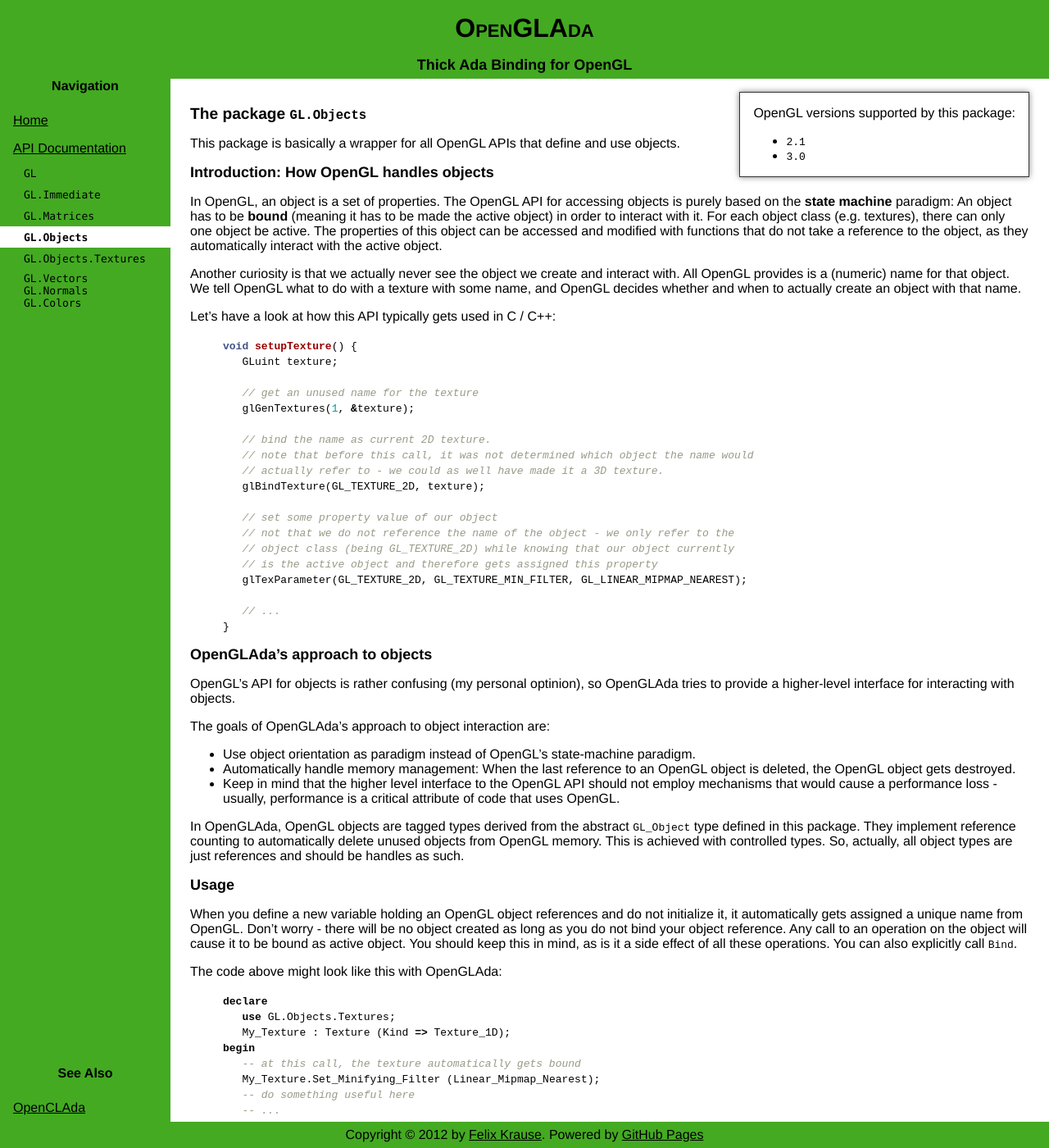
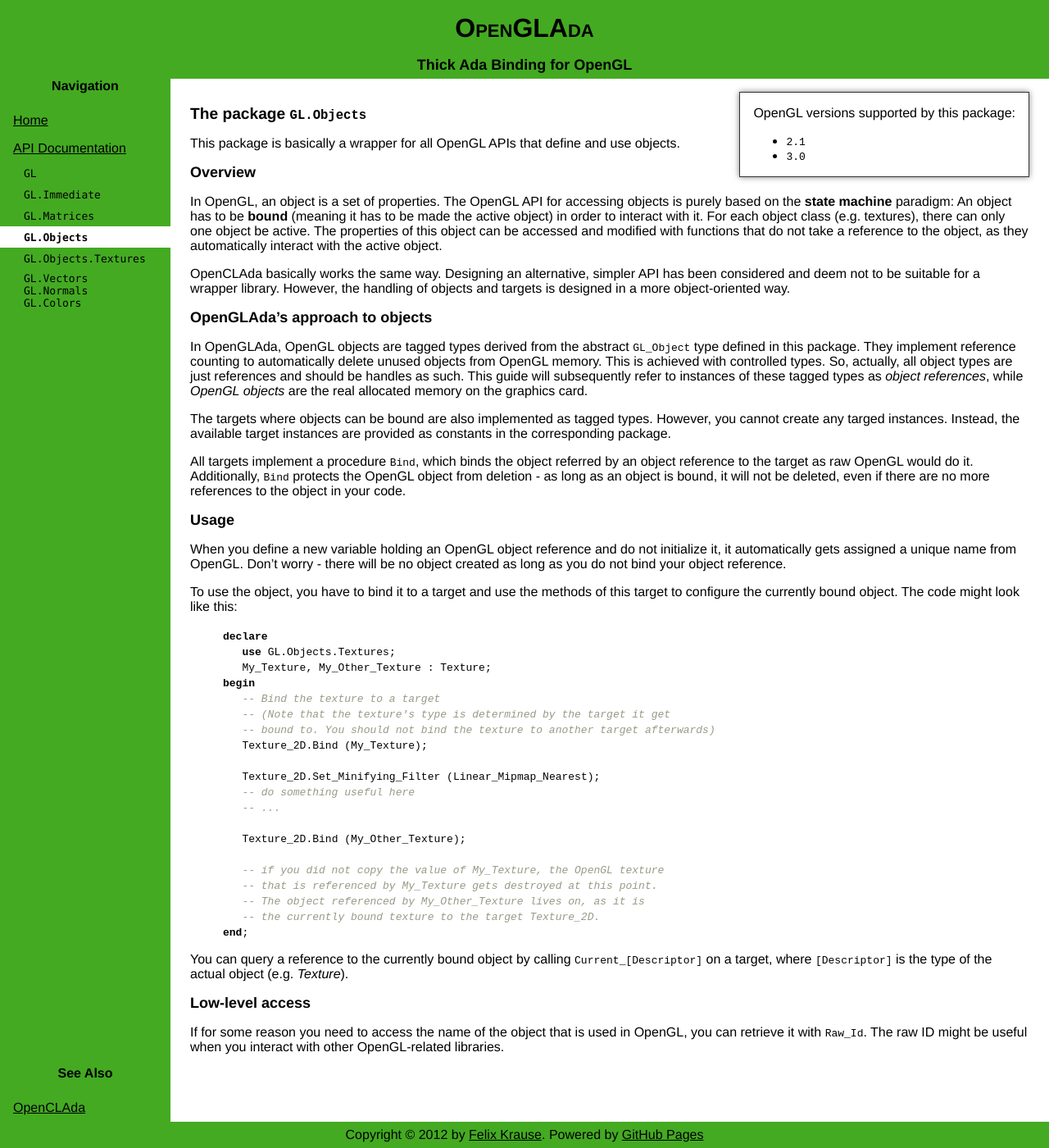
Before and after one commit to flyx/OpenGLAda, a Jekyll site: the page built from doc/GL.Objects.md, in a window 1280 px wide and 1400 px high. Shown: the whole window at 82% size. Built offline with Jekyll 4.4.1, drawn with Linux system fonts in a browser that asks for light colours; some of the changed text lies outside the part shown.

Commit message:
Updated GL.Objects documentation

```diff
--- a/doc/GL.Objects.md
+++ b/doc/GL.Objects.md
@@ -13,7 +13,7 @@
 
 This package is basically a wrapper for all OpenGL APIs that define and use objects.
 
-## Introduction: How OpenGL handles objects
+## Overview
 
 In OpenGL, an object is a set of properties. The OpenGL API for accessing objects
 is purely based on the __state machine__ paradigm: An object has to be __bound__
@@ -22,86 +22,68 @@
 of this object can be accessed and modified with functions that do not take a
 reference to the object, as they automatically interact with the active object.
 
-Another curiosity is that we actually never see the object we create and interact
-with. All OpenGL provides is a (numeric) name for that object. We tell OpenGL what
-to do with a texture with some name, and OpenGL decides whether and when to actually
-create an object with that name.
-
-Let's have a look at how this API typically gets used in C / C++:
-
-{% highlight c++ %}
-void setupTexture() {
-   GLuint texture;
-
-   // get an unused name for the texture
-   glGenTextures(1, &texture);
-
-   // bind the name as current 2D texture.
-   // note that before this call, it was not determined which object the name would
-   // actually refer to - we could as well have made it a 3D texture.
-   glBindTexture(GL_TEXTURE_2D, texture);
-
-   // set some property value of our object
-   // not that we do not reference the name of the object - we only refer to the
-   // object class (being GL_TEXTURE_2D) while knowing that our object currently
-   // is the active object and therefore gets assigned this property
-   glTexParameter(GL_TEXTURE_2D, GL_TEXTURE_MIN_FILTER, GL_LINEAR_MIPMAP_NEAREST);
-
-   // ...
-}
-{% endhighlight %}
+OpenCLAda basically works the same way. Designing an alternative, simpler API has
+been considered and deem not to be suitable for a wrapper library. However, the
+handling of objects and targets is designed in a more object-oriented way.
 
 ## OpenGLAda's approach to objects
-
-OpenGL's API for objects is rather confusing (my personal optinion), so OpenGLAda
-tries to provide a higher-level interface for interacting with objects.
-
-The goals of OpenGLAda's approach to object interaction are:
-
- * Use object orientation as paradigm instead of OpenGL's state-machine paradigm.
- * Automatically handle memory management: When the last reference to an OpenGL
-   object is deleted, the OpenGL object gets destroyed.
- * Keep in mind that the higher level interface to the OpenGL API should not employ
-   mechanisms that would cause a performance loss - usually, performance is a
-   critical attribute of code that uses OpenGL.
 
 In OpenGLAda, OpenGL objects are tagged types derived from the abstract `GL_Object`
 type defined in this package. They implement reference counting to automatically
 delete unused objects from OpenGL memory. This is achieved with controlled types.
 So, actually, all object types are just references and should be handles as such.
+This guide will subsequently refer to instances of these tagged types as
+_object references_, while _OpenGL objects_ are the real allocated memory on the
+graphics card.
+
+The targets where objects can be bound are also implemented as tagged types.
+However, you cannot create any targed instances. Instead, the available target
+instances are provided as constants in the corresponding package.
+
+All targets implement a procedure `Bind`, which binds the object referred by an
+object reference to the target as raw OpenGL would do it. Additionally, `Bind`
+protects the OpenGL object from deletion - as long as an object is bound, it will
+not be deleted, even if there are no more references to the object in your code.
 
 ## Usage
 
-When you define a new variable holding an OpenGL object references and do
+When you define a new variable holding an OpenGL object reference and do
 not initialize it, it automatically gets assigned a unique name from OpenGL.
 Don't worry - there will be no object created as long as you do not bind your
-object reference. Any call to an operation on the object will cause it to be
-bound as active object. You should keep this in mind, as is it a side effect
-of all these operations. You can also explicitly call `Bind`.
+object reference.
 
-The code above might look like this with OpenGLAda:
+To use the object, you have to bind it to a target and use the methods of this
+target to configure the currently bound object. The code might look like this:
 
 {% highlight ada %}
 declare
    use GL.Objects.Textures;
-   My_Texture : Texture (Kind => Texture_1D);
+   My_Texture, My_Other_Texture : Texture;
 begin
-   -- at this call, the texture automatically gets bound
-   My_Texture.Set_Minifying_Filter (Linear_Mipmap_Nearest);
+   -- Bind the texture to a target
+   -- (Note that the texture's type is determined by the target it get
+   -- bound to. You should not bind the texture to another target afterwards)
+   Texture_2D.Bind (My_Texture);
+
+   Texture_2D.Set_Minifying_Filter (Linear_Mipmap_Nearest);
    -- do something useful here
    -- ...
 
+   Texture_2D.Bind (My_Other_Texture);
+
    -- if you did not copy the value of My_Texture, the OpenGL texture
-   -- that has been created for My_Texture gets destroyed at this point.
+   -- that is referenced by My_Texture gets destroyed at this point.
+   -- The object referenced by My_Other_Texture lives on, as it is
+   -- the currently bound texture to the target Texture_2D.
 end;
 {% endhighlight %}
+
+You can query a reference to the currently bound object by calling
+`Current_[Descriptor]` on a target, where `[Descriptor]` is the type of the
+actual object (e.g. _Texture_).
 
 ## Low-level access
 
 If for some reason you need to access the name of the object that is used in
-OpenGL, you can retrieve it with `Raw_Id`. This function is an exception to
-the rule that every operation on the object will cause it to get bound - it
-will not bind the object or do anything else with it.
-
-The raw ID might be useful when you interact with other OpenGL-related
-libraries.
+OpenGL, you can retrieve it with `Raw_Id`. The raw ID might be useful when
+you interact with other OpenGL-related libraries.
```
Also changed, not shown: doc/GL.Objects.Textures.md (+4 -4 lines).
